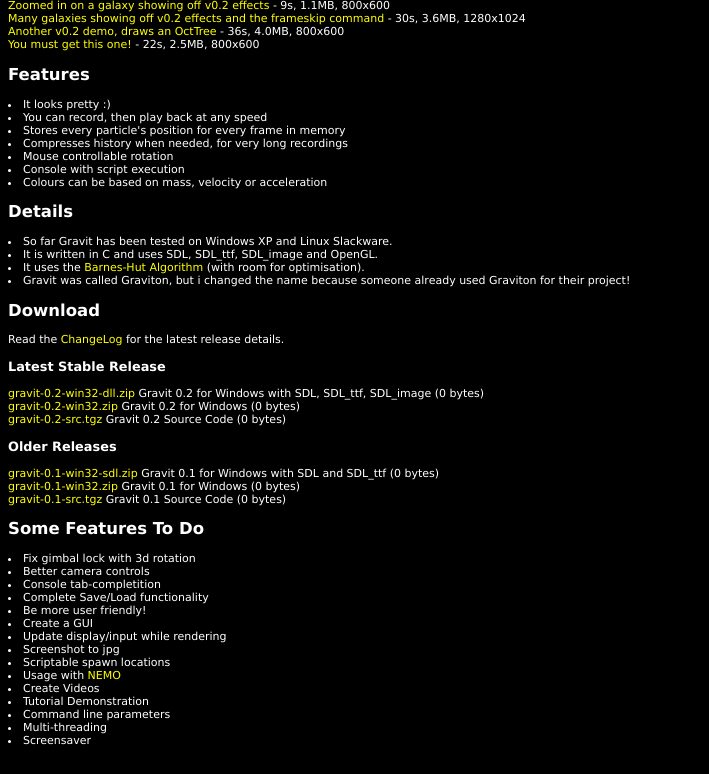
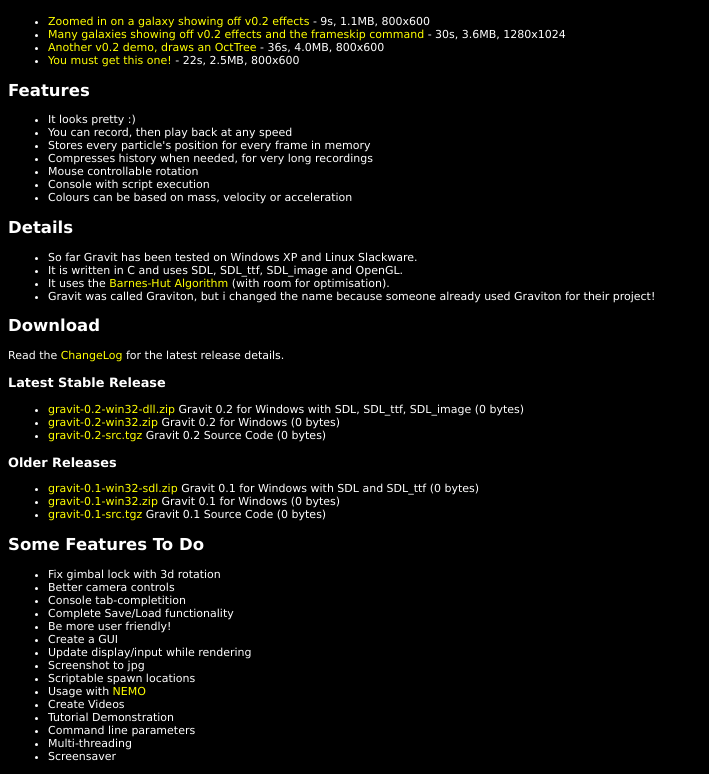
Before and after one commit to gak/gravit, a PHP site: page / in a window 1280 px wide. Shown: the part 707-1481 px from the top of the page, without its empty margins (0-709 px from the left). Before the commit the page ends 1452 px from the top, so only its background shows below. Run offline with PHP 8.4, Linux system fonts and the light colour scheme.

Commit message:
gravit.cfg: videobpp should be 32 by default www updates (HTML/CSS VALID!)
git-svn-id: svn://gakman.com/gravit/trunk@66 60970b36-f649-e149-802f-859a9d0a703e

```diff
--- a/www/index.php
+++ b/www/index.php
@@ -1,8 +1,13 @@
+<? header("Content-type: text/html; charset=iso-8859-1"); ?>
+<!DOCTYPE HTML PUBLIC "-//W3C//DTD HTML 4.01//EN" "http://www.w3.org/TR/html4/strict.dtd">
+
 <html>
+
+<head>
 
 <title>Gravit - A gravity simulator</title>
 
-<style>
+<style type="text/css">
 
 body { background-color: black; color: white; font-family: verdana; font-size: 11px; }
 .darkertext { color: #A0A0A0 }
@@ -11,14 +16,22 @@ a:hover { color: red; text-decoration: underline; }
 .darkertext { color: #A0A0A0; }
 .normtext { color: #E0E0E0; }
 
+img { border: none; }
+
 </style>
+
+<link rel="shortcut icon" href="favicon.ico">
+<meta name="resource-type" content="document">
+<meta name="description" content="Gravit is a gravity simulator that uses OpenGL and SDL">
+<meta name="keywords" content="Gravit, Graviton, gravity, nbody, N-body, N body, simulate, simulation, simulator, octree, octtree, OpenGL, SDL, GL_ARB_point_parameters, GL_ARB_point_sprite">
+</head>
 
 <body>
 
 <h1>Gravit</h1>
 
 <h2>About</h2>
-Gravit is a gravity simulator which runs under Linux and Windows. It's released under the <a href="http://www.gnu.org/copyleft/gpl.html">GNU General Public License</a> which makes it free. It uses simple newtonian physics using the Barnes-Hut N-body algorithm. Although the main goal of Gravit is to be as accurate as possible, it also creates beautiful looking gravity patterns. It records the history of each particle so it can animate and display a path of its travels. At any stage you can rotate your view in 3D and zoom in and out. Gravit uses OpenGL with <a href="http://www.libsdl.org/">SDL</a>, <a href="http://www.libsdl.org/projects/SDL_ttf/">SDL_ttf</a> and <a href="http://www.libsdl.org/projects/SDL_image/">SDL_image</a>.
+<p>Gravit is a gravity simulator which runs under Linux and Windows. It's released under the <a href="http://www.gnu.org/copyleft/gpl.html">GNU General Public License</a> which makes it free. It uses simple newtonian physics using the Barnes-Hut N-body algorithm. Although the main goal of Gravit is to be as accurate as possible, it also creates beautiful looking gravity patterns. It records the history of each particle so it can animate and display a path of its travels. At any stage you can rotate your view in 3D and zoom in and out. Gravit uses OpenGL with <a href="http://www.libsdl.org/">SDL</a>, <a href="http://www.libsdl.org/projects/SDL_ttf/">SDL_ttf</a> and <a href="http://www.libsdl.org/projects/SDL_image/">SDL_image</a>.</p>
 
 <h2>Screen Shots</h2>
 
@@ -30,6 +43,7 @@ $cols = 4;
 $colcount = 0;
 
 echo '<table>';
+echo '<tr>';
 
 for ($i = $from; $i <= $to; $i++) {
 
@@ -45,7 +59,7 @@ for ($i = $from; $i <= $to; $i++) {
 
 	echo '<td>';
 	echo '<a href="screenies/big/' . $fn . '.jpg">';
-	echo '<img border="0" width="200" height="160" src="screenies/small/' . $fn . '.jpg">';
+	echo '<img width="200" height="160" src="screenies/small/' . $fn . '.jpg" alt="Gravit Screenshot">';
 	echo '</a>';
 
 }
@@ -56,12 +70,15 @@ echo '</table>';
 
 <h2>Demonstration Videos</h2>
 
-<a href="video/gravit-001.avi">Zoomed in on a galaxy showing off v0.2 effects</a> - 9s, 1.1MB, 800x600<br>
-<a href="video/gravit-002.avi">Many galaxies showing off v0.2 effects and the frameskip command</a> - 30s, 3.6MB, 1280x1024<br>
-<a href="video/gravit-003.avi">Another v0.2 demo, draws an OctTree</a> - 36s, 4.0MB, 800x600<br>
-<a href="video/gravit-004.avi">You must get this one!</a> - 22s, 2.5MB, 800x600<br>
+<ul>
+<li><a href="video/gravit-001.avi">Zoomed in on a galaxy showing off v0.2 effects</a> - 9s, 1.1MB, 800x600</li>
+<li><a href="video/gravit-002.avi">Many galaxies showing off v0.2 effects and the frameskip command</a> - 30s, 3.6MB, 1280x1024</li>
+<li><a href="video/gravit-003.avi">Another v0.2 demo, draws an OctTree</a> - 36s, 4.0MB, 800x600</li>
+<li><a href="video/gravit-004.avi">You must get this one!</a> - 22s, 2.5MB, 800x600</li>
+</ul>
 
 <h2>Features</h2>
+<ul>
 <li>It looks pretty :)</li>
 <li>You can record, then play back at any speed</li>
 <li>Stores every particle's position for every frame in memory</li>
@@ -69,27 +86,34 @@ echo '</table>';
 <li>Mouse controllable rotation</li>
 <li>Console with script execution</li>
 <li>Colours can be based on mass, velocity or acceleration</li>
+</ul>
 
 <h2>Details</h2>
+<ul>
 <li>So far Gravit has been tested on Windows XP and Linux Slackware.</li>
 <li>It is written in C and uses SDL, SDL_ttf, SDL_image and OpenGL.</li>
 <li>It uses the <a href="http://www.amara.com/papers/nbody.html#tcu">Barnes-Hut Algorithm</a> (with room for optimisation).</li>
 <li>Gravit was called Graviton, but i changed the name because someone already used Graviton for their project!</li>
+</ul>
 
 <h2>Download</h2>
 
+<p>
 <!-- If you're unsure of things, get the stable version otherwise the development release shouldn't be too bad!<br> -->
 Read the <a href="dist/ChangeLog">ChangeLog</a> for the latest release details.<br>
+</p>
 
 <?
 
 function showFile($file, $desc) {
 
-	echo "<a href=\"dist/$file\">$file</a> $desc (".number_format(filesize("dist/$file"))." bytes)<br>";
+	echo "<li><a href=\"dist/$file\">$file</a> $desc (".number_format(filesize("dist/$file"))." bytes)</li>";
 
 }
 
 function showFiles($ver) {
+
+	echo '<ul>';
 
 	if ($ver == "0.1")
 		showFile("gravit-$ver-win32-sdl.zip", "Gravit $ver for Windows with SDL and SDL_ttf");
@@ -97,6 +121,8 @@ function showFiles($ver) {
 		showFile("gravit-$ver-win32-dll.zip", "Gravit $ver for Windows with SDL, SDL_ttf, SDL_image");
 	showFile("gravit-$ver-win32.zip", "Gravit $ver for Windows");
 	showFile("gravit-$ver-src.tgz", "Gravit $ver Source Code");
+
+	echo '</ul>';
 
 }
 
@@ -116,6 +142,7 @@ showFiles("0.1");
 ?>
 
 <h2>Some Features To Do</h2>
+<ul>
 <li>Fix gimbal lock with 3d rotation</li>
 <li>Better camera controls</li>
 <li>Console tab-completition</li>
@@ -131,6 +158,8 @@ showFiles("0.1");
 <li>Command line parameters</li>
 <li>Multi-threading</li>
 <li>Screensaver</li>
+</ul>
+
 </body>
 
 </html>
```
Also changed, not shown: www/favicon.ico (added), 1 other file.
